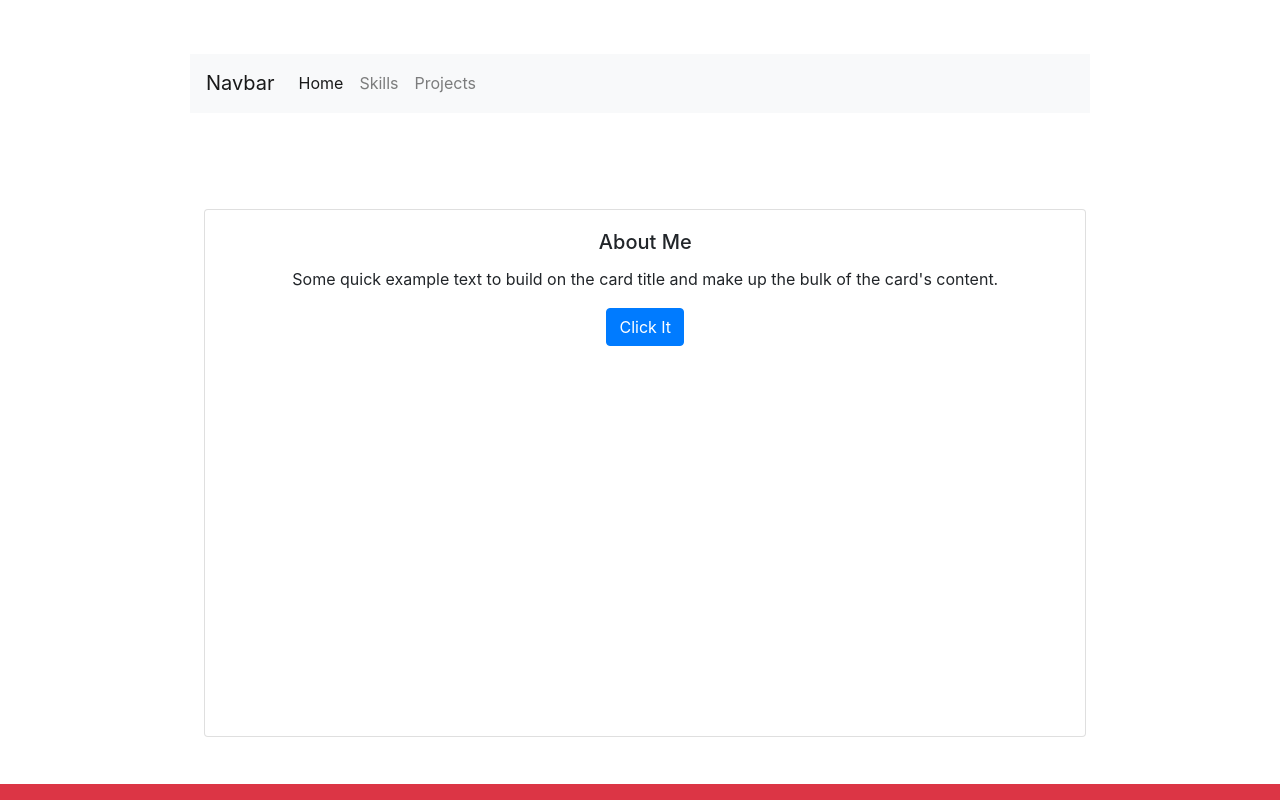
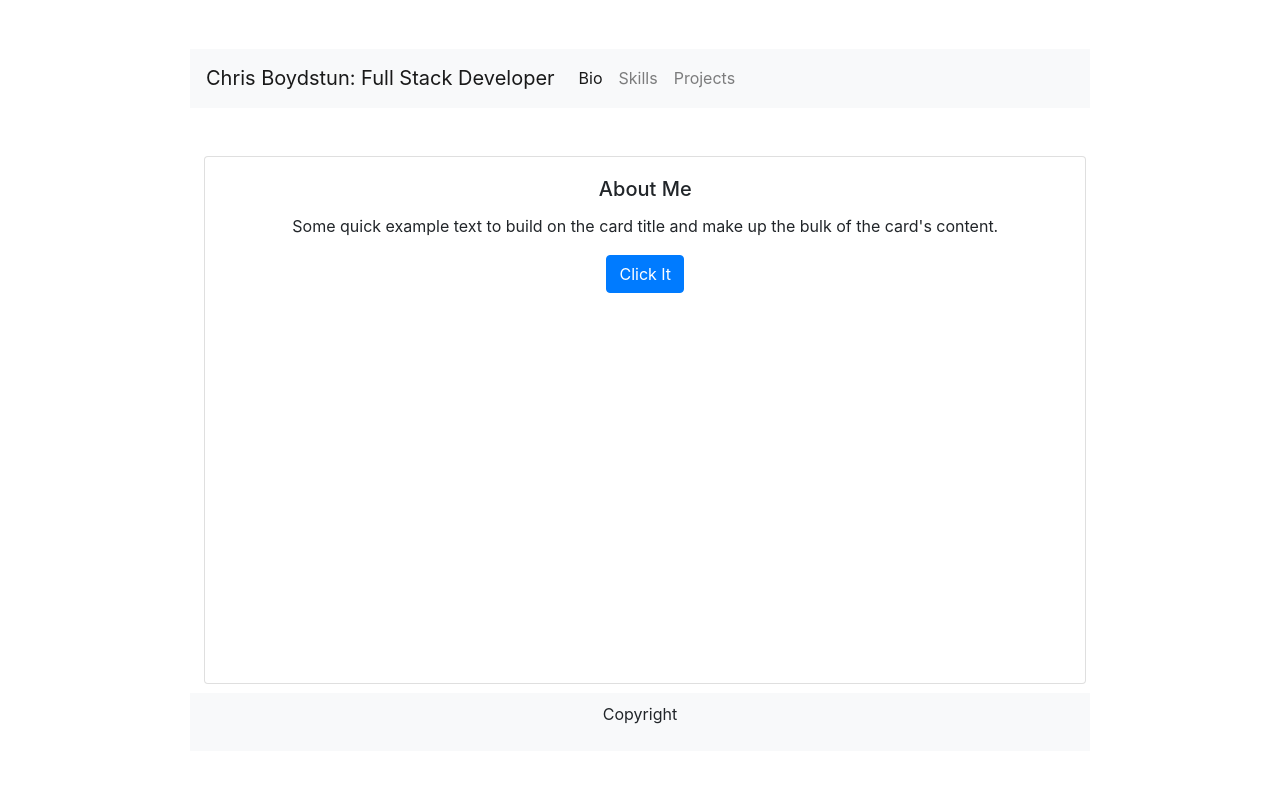
Before and after one commit to cboydstun/react-portfolio, a React (Create React App) app: page / in a window 1280 px wide. Built offline with nearby package versions, Linux system fonts and the light colour scheme.

Commit message:
responsive header and footer

```diff
--- a/src/components/Footer/Footer.js
+++ b/src/components/Footer/Footer.js
@@ -4,7 +4,11 @@ import { Navbar } from 'react-bootstrap';
 
 function Footer({ children }) {
     return (
-        <Navbar bg="danger" expand="lg" fixed="bottom" width="50%"></Navbar>
+        // <Navbar bg="danger" expand="lg" fixed="bottom" width="50%"></Navbar>
+        <nav class="navbar navbar-expand-lg bg-light" fixed="bottom">
+            <p class="col text-center">Copyright</p>
+        </nav>
+
     )
 }
 
--- a/src/components/Header/Header.js
+++ b/src/components/Header/Header.js
@@ -13,7 +13,7 @@ function Header() {
 
     return (
         <nav class="navbar navbar-expand-lg navbar-light bg-light">
-            <a class="navbar-brand" href="#">Navbar</a>
+            <a class="navbar-brand" href="/">Chris Boydstun: Full Stack Developer</a>
             <button class="navbar-toggler" type="button" data-toggle="collapse" data-target="#navbarSupportedContent" aria-controls="navbarSupportedContent" aria-expanded="false" aria-label="Toggle navigation">
                 <span class="navbar-toggler-icon"></span>
             </button>
@@ -21,7 +21,7 @@ function Header() {
             <div class="collapse navbar-collapse" id="navbarSupportedContent">
                 <ul class="navbar-nav mr-auto">
                     <li class="nav-item active">
-                        <a class="nav-link" href="/">Home <span class="sr-only">(current)</span></a>
+                        <a class="nav-link" href="/">Bio <span class="sr-only">(current)</span></a>
                     </li>
                     <li class="nav-item" style={linkStyle}>
                         <a class="nav-link" href="/Skills">Skills</a>
--- a/src/pages/Bio/Bio.js
+++ b/src/pages/Bio/Bio.js
@@ -6,7 +6,7 @@ class Bio extends React.PureComponent {
 
     var box = {
       margin: '1%',
-      marginTop: '6rem'
+      marginTop: '3rem'
     }
 
     var styles = {
--- a/src/pages/Projects/Projects.js
+++ b/src/pages/Projects/Projects.js
@@ -14,7 +14,7 @@ class Projects extends React.PureComponent {
       width: '18rem',
       height: '33rem',
       margin: '0.33rem',
-      marginTop: '6rem'
+      marginTop: '3rem'
     }
 
     return (
--- a/src/pages/Skills/Skills.js
+++ b/src/pages/Skills/Skills.js
@@ -6,7 +6,7 @@ class Skills extends React.PureComponent {
 
     var box = {
       margin: '1%',
-      marginTop: '6rem'
+      marginTop: '3rem'
     }
 
     var styles = {
```
